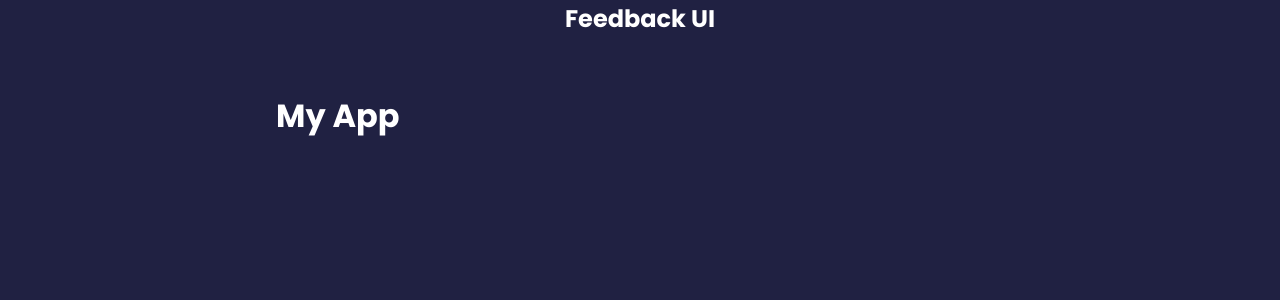
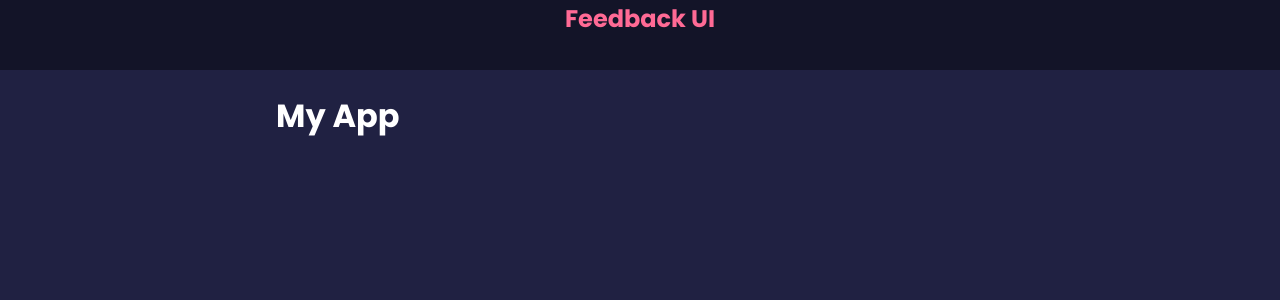
Before and after one commit to shekinahmanyi/react-project-feedback-app, a React (Create React App) app: page / in a window 1280 px wide. Shown: the top 300 px of the page. Built offline with nearby package versions, Linux system fonts and the light colour scheme.

Commit message:
feat:added styles to the header component

```diff
--- a/src/components/Header.jsx
+++ b/src/components/Header.jsx
@@ -1,9 +1,15 @@
 import React from 'react'
 import PropTypes from 'prop-types'
 
-function Header( {text}) {
+function Header( {text,bgColor,textColor}) {
+
+    const headerStyles = {
+        backgroundColor: bgColor,
+        color: textColor,
+    }
+
   return (
-    <header>
+    <header style={headerStyles}>
         <div className="container"></div>
         <h2>{text}</h2>
     </header>
@@ -12,6 +18,8 @@
 
 Header.defaultProps = {
     text:'Feedback UI',
+    bgColor:'rgba(0,0,0,0.4)',
+    textColor:'#ff6a95',
 }
 
 Header.propTypes = {
```
